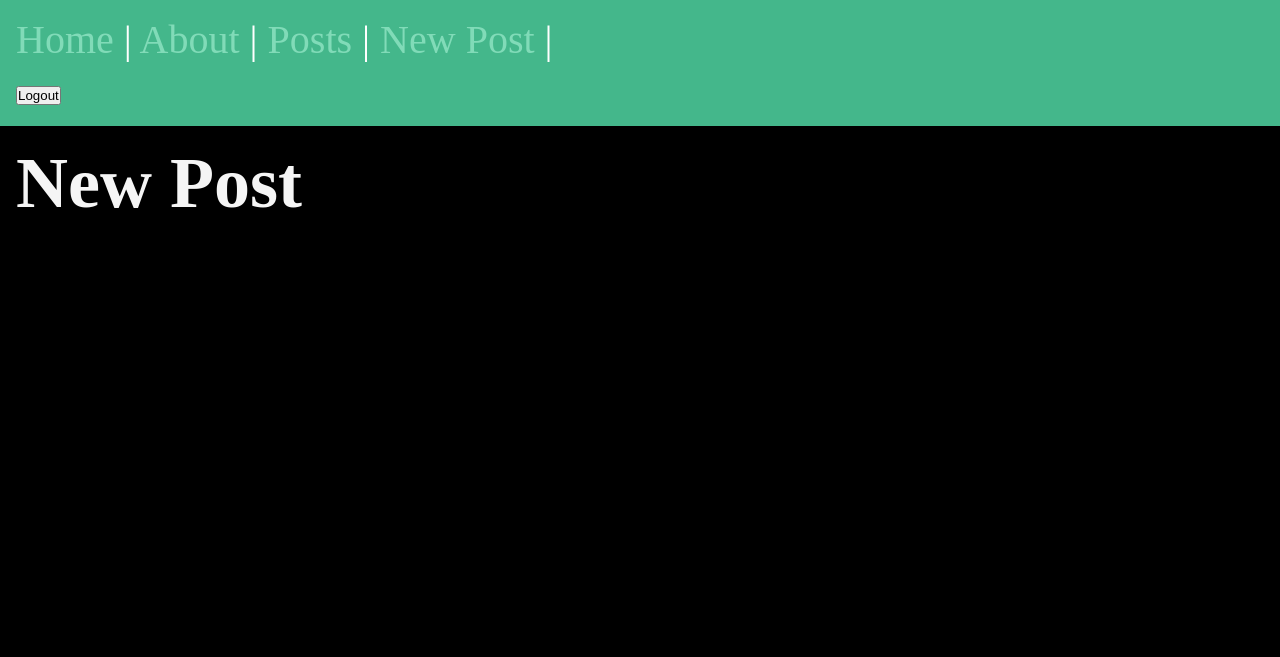
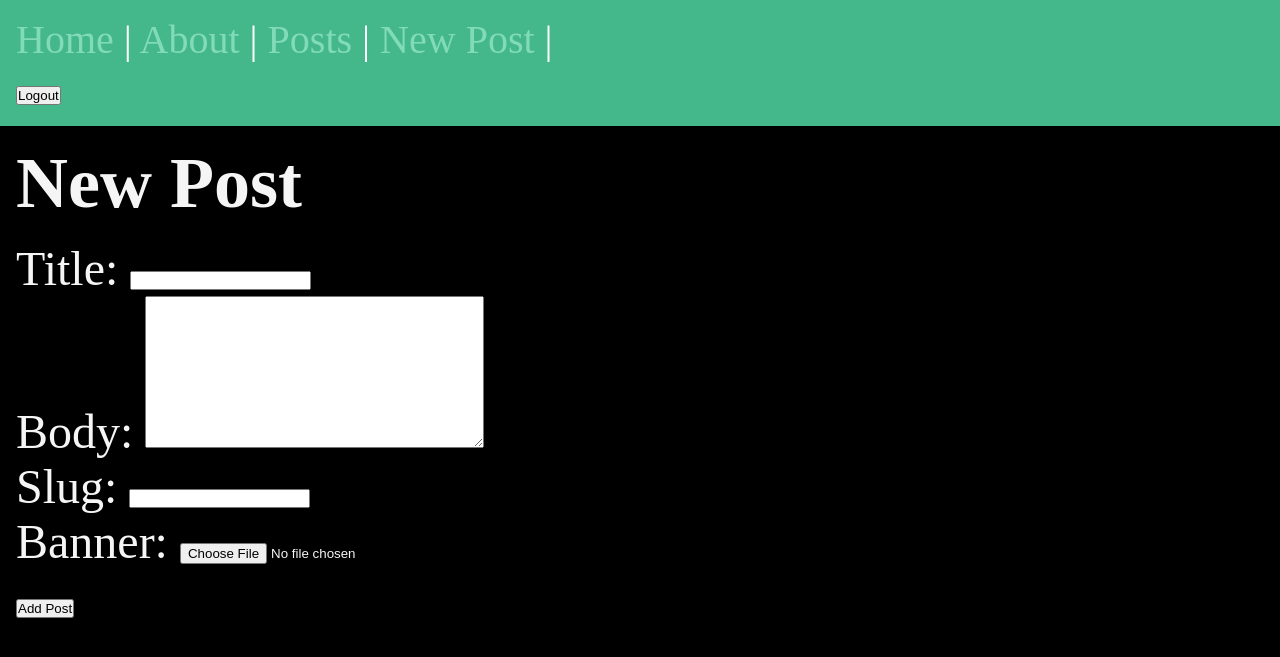
Before and after one commit to Newbiecoder279/django-practice, a Django app: page /posts/new-post/ in a window 1280 px wide. Shown: the top 657 px of the page. Run offline with Django 5.2, Linux system fonts and the light colour scheme; a user stored in the database is signed in.

Commit message:
added custom form for new posts

```diff
--- /dev/null
+++ b/myproject/posts/forms.py
@@ -0,0 +1,8 @@
+from django import forms
+from . import models
+
+
+class CreatePost(forms.ModelForm):
+    class Meta:
+        model = models.Post
+        fields = ['title', 'body', 'slug','banner']
--- a/myproject/posts/models.py
+++ b/myproject/posts/models.py
@@ -1,4 +1,5 @@
 from django.db import models
+from django.contrib.auth.models import User
 
 # Create your models here.
 class Post(models.Model):
@@ -7,6 +8,6 @@ class Post(models.Model):
     slug = models.SlugField()
     date = models.DateTimeField(auto_now_add=True)
     banner = models.ImageField(default='fallback.png',blank=True)
-
+    author = models.ForeignKey(User, on_delete=models.CASCADE, default=None)
     def __str__(self):
         return self.title
--- a/myproject/posts/templates/posts/post_new.html
+++ b/myproject/posts/templates/posts/post_new.html
@@ -7,6 +7,11 @@
 {% block content %}
 <section>
 <h1>New Post</h1>
+<form class="form with validation" action="{% url 'posts:new-post'%}" method="POST" enctype="multipart/form-data">
+{% csrf_token %}
+{{form}}
+<button class="form-submit">Add Post</button>
+</form>
 
 </section>
 {% endblock %}
--- a/myproject/posts/templates/posts/posts_list.html
+++ b/myproject/posts/templates/posts/posts_list.html
@@ -16,6 +16,7 @@ Posts
 
 </h2>
 <p>{{post.date}}</p>
+<p>{{post.author}}</p>
 <p>{{post.body}}</p>
 </article>
 {% endfor %}
--- a/myproject/posts/views.py
+++ b/myproject/posts/views.py
@@ -1,6 +1,7 @@
-from django.shortcuts import render
+from django.shortcuts import render,redirect
 from . models import Post
 from django.contrib.auth.decorators import login_required
+from . import forms
 # Create your views here.
 def posts_list(request):
     posts = Post.objects.all().order_by('-date')
@@ -12,4 +13,14 @@ def post_page(request,slug):
 
 @login_required(login_url="/users/login/")
 def post_new(request):
-    return render(request,'posts/post_new.html')
+    if request.method == "POST":
+        form = forms.CreatePost(request.POST, request.FILES)
+        if form.is_valid():
+            #save with user
+            newpost = form.save(commit=False)
+            newpost.author = request.user
+            newpost.save()
+            return redirect ("posts:list")
+    else:
+        form = forms.CreatePost()
+    return render(request,'posts/post_new.html',{'form':form})
```
Also changed, not shown: myproject/db.sqlite3, myproject/media/1.drawio.png (added), myproject/posts/migrations/0003_post_author.py (added).
